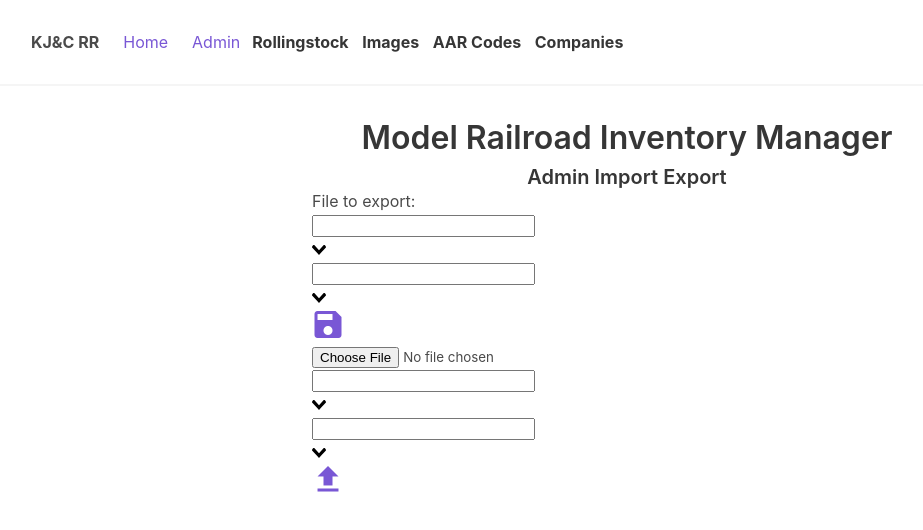
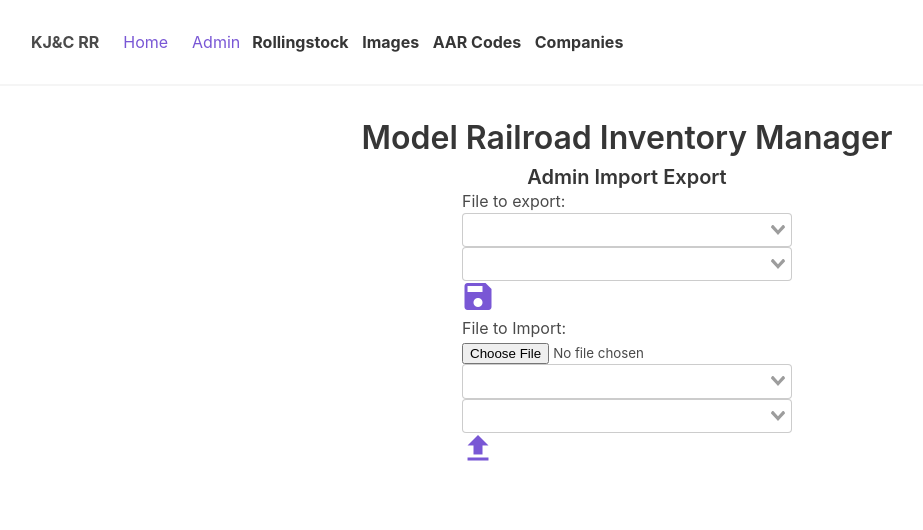
Before and after one commit to djbristow/RAILS, a Vue app in the folder mrim/: page /#/Admix in a window 1280 px wide. Shown: the top 530 px of the page, without its empty margins (13-936 px from the left). Built offline with nearby package versions, Linux system fonts and the light colour scheme.

Commit message:
reformatted admin page

```diff
--- a/mrim/src/components/Admix.vue
+++ b/mrim/src/components/Admix.vue
@@ -4,7 +4,8 @@
       <p class="title is-5">
         Admin Import Export
       </p>
-    </div>File to export:
+    </div>
+    File to export:
     <v-select
       v-model="fileType"
       :options="selected"
@@ -23,6 +24,7 @@
       />
     </a>
     <br>
+    File to Import:
     <input
       id="file"
       ref="file"
@@ -503,7 +505,7 @@ export default {
 section {
   display: block;
   margin: auto;
-  width: 650px;
+  width: 350px;
   padding: 10px;
 }
 .center {
--- a/mrim/src/index.js
+++ b/mrim/src/index.js
@@ -3,11 +3,12 @@ import App from './App'
 import router from './router'
 import Buefy from 'buefy'
 import 'buefy/dist/buefy.css'
-import VueSelect from 'vue-select'
+import vSelect from 'vue-select'
+import 'vue-select/dist/vue-select.css'
 
 Vue.config.productionTip = false
 Vue.use(Buefy)
-Vue.component('v-select', VueSelect)
+Vue.component('v-select', vSelect)
 new Vue({
   el: '#app',
   router,
```
